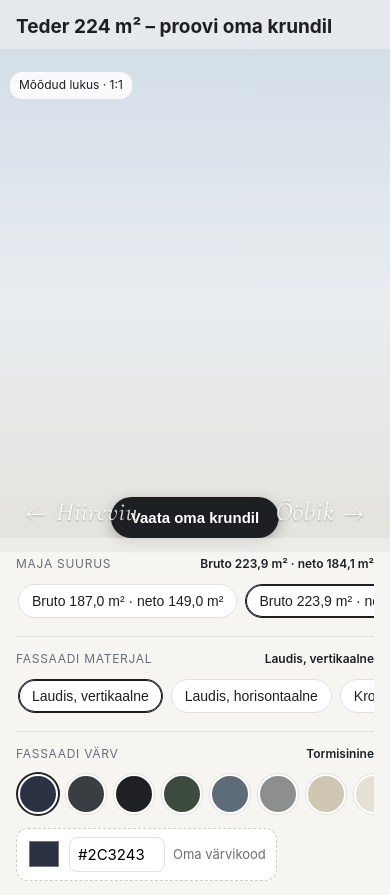
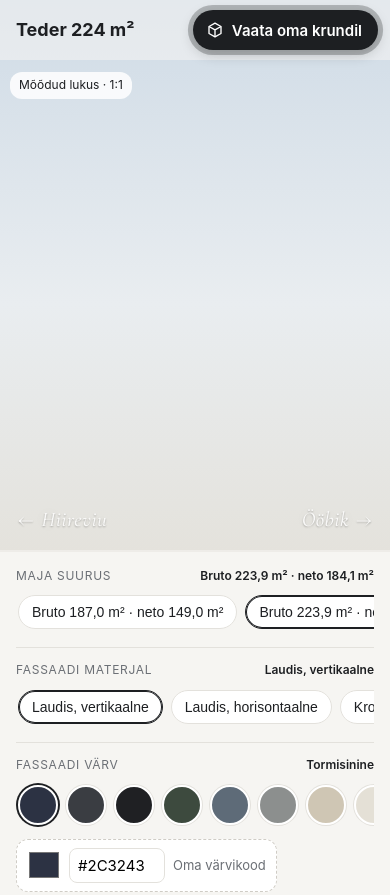
Before and after one commit to avatarapps/homeview, a plain HTML site: page i0k9g95har/index.html in a window 390 px wide. Shown: the top 895 px of the page. Drawn offline with nearby package versions, Linux system fonts and the light colour scheme.

Commit message:
Mobiilivaade: lühike pealkiri ja kutsuv "Vaata oma krundil" nupp päises
- Telefonis on päises maja nimi ja suurus ning kõrval AR-nupp (õrn pulseerimine), mis käivitab sama AR-vaate
- 3D-vaate alumine nupp telefonis peidetud, maja vahetuse nooled ei kattu enam millegagi
- "Mõõdud lukus · 1:1" silt paigutub päise kõrguse järgi, päis ei kata seda

Co-Authored-By: Claude Opus 5.5 <noreply@anthropic.com>
Claude-Session: https://claude.ai/code/session_01HgK1Rs8AHtWGteumq3agYN

```diff
--- a/i0k9g95har/index.html
+++ b/i0k9g95har/index.html
@@ -17,7 +17,7 @@
   model-viewer { width:100%; height:60vh; min-height:360px; background:linear-gradient(#cfdbe6 0%,#e9edf0 55%,#e4e2dc 100%); }
   .ar-btn { position:absolute; left:50%; bottom:14px; transform:translateX(-50%); border:0; border-radius:24px;
             background:var(--ink); color:#fff; font-size:15px; font-weight:600; padding:12px 20px; box-shadow:0 4px 14px rgba(0,0,0,.25); }
-  .lock { position:absolute; top:72px; left:10px; font-size:12px; background:rgba(255,255,255,.85); padding:5px 9px; border-radius:12px; }
+  .lock { position:absolute; top:calc(var(--hh, 50px) + 12px); left:10px; font-size:12px; background:rgba(255,255,255,.85); padding:5px 9px; border-radius:12px; }
   .ar-bar { display:none; position:absolute; left:8px; right:8px; bottom:16px; gap:8px; flex-direction:column;
             background:rgba(255,255,255,.9); border-radius:16px; padding:10px; backdrop-filter:blur(6px); }
   model-viewer[ar-status="session-started"] .ar-bar { display:flex; }
@@ -101,12 +101,31 @@
   .file-btn input { position:absolute; inset:0; opacity:0; cursor:pointer; font-size:0; }
   .quote .file-btn { padding:10px 16px; border-radius:24px; display:inline-flex; gap:0; color:var(--ink); font-size:14px; font-weight:600; }
   #thumbs:empty { display:none; }
+  /* phone: short title + inviting AR button in the header, nothing covering the house */
+  .hdr-ar { display:none; }
+  @keyframes arPulse { 0% { box-shadow:0 0 0 0 rgba(29,31,34,.45), 0 4px 14px rgba(0,0,0,.22); }
+                       70% { box-shadow:0 0 0 12px rgba(29,31,34,0), 0 4px 14px rgba(0,0,0,.22); }
+                       100% { box-shadow:0 0 0 0 rgba(29,31,34,0), 0 4px 14px rgba(0,0,0,.22); } }
+  @media (max-width: 700px) {
+    header { display:flex; align-items:center; justify-content:space-between; gap:10px; padding:10px 12px 10px 16px; }
+    h1 { font-size:18px; white-space:nowrap; overflow:hidden; text-overflow:ellipsis; }
+    h1 .tail { display:none; }
+    .hdr-ar { display:inline-flex; flex:0 0 auto; align-items:center; gap:8px; border:0; border-radius:24px; cursor:pointer;
+              background:var(--ink); color:#fff; font:600 15px/1 -apple-system, BlinkMacSystemFont, "Segoe UI", Roboto, sans-serif;
+              padding:11px 16px 11px 13px; box-shadow:0 4px 14px rgba(0,0,0,.22); animation:arPulse 2.4s ease-out .8s 3; }
+    .hdr-ar svg { width:18px; height:18px; }
+    .hdr-ar:active { transform:scale(.97); }
+    model-viewer .ar-btn { display:none; }
+    .house-nav { font-size:21px; bottom:14px; gap:7px; } .house-nav .arr { font-size:24px; }
+    .house-nav.prev { left:14px; } .house-nav.next { right:14px; }
+  }
 </style>
 <script src="https://cdnjs.cloudflare.com/ajax/libs/qrcode-generator/1.4.4/qrcode.min.js"></script>
 </head>
 <body>
 <header>
-  <h1>Teder 224 m² – proovi oma krundil</h1>
+  <h1><span class="hn">Teder 224 m²</span><span class="tail"> – proovi oma krundil</span></h1>
+  <button class="hdr-ar" type="button" id="hdr-ar"><svg viewBox="0 0 24 24" fill="none" stroke="currentColor" stroke-width="1.8" stroke-linejoin="round"><path d="M12 2.8 20 7.3v9.4l-8 4.5-8-4.5V7.3z"/><path d="M4 7.3l8 4.5 8-4.5M12 11.8v9.4"/></svg>Vaata oma krundil</button>
 </header>
 
 <model-viewer id="mv" alt="Elementmaja Teder 3D-mudel"
@@ -510,7 +529,7 @@ const _render = render;
 render = function () {
   _render(); renderSummary(); persist();
   const sz = find('size', state.size);
-  document.querySelector('h1').textContent = `${house.name} ${sz.short} m² – proovi oma krundil`;
+  document.querySelector('h1 .hn').textContent = `${house.name} ${sz.short} m²`;
   document.title = `${house.name} ${sz.short} m² – proovi oma krundil`;
   const pal = document.getElementById('ar-palette'); if (pal) pal.href = `${house.id}${state.size}_ar.usdz`;
   const ex = document.getElementById('extras');
@@ -574,6 +593,12 @@ document.getElementById('qform').addEventListener('submit', async e => {
 });
 
 if (/iPad|iPhone|iPod/.test(navigator.userAgent) || (navigator.platform === 'MacIntel' && navigator.maxTouchPoints > 1)) document.body.classList.add('is-ios');
+// header AR button (phone layout) starts the same AR session as the in-viewer button
+const hdrAr = document.getElementById('hdr-ar');
+hdrAr.addEventListener('click', () => { const v = document.getElementById('mv'); if (v.canActivateAR) v.activateAR(); else document.getElementById('mv').scrollIntoView(); });
+document.getElementById('mv').addEventListener('load', e => { if (!e.target.canActivateAR) hdrAr.style.display = 'none'; });
+const setHH = () => document.documentElement.style.setProperty('--hh', document.querySelector('header').offsetHeight + 'px');
+new ResizeObserver(setHH).observe(document.querySelector('header')); setHH();
 addEventListener('scroll', () => document.body.classList.toggle('scrolled', scrollY > 40), { passive:true });
 setModel();
 render();
```
